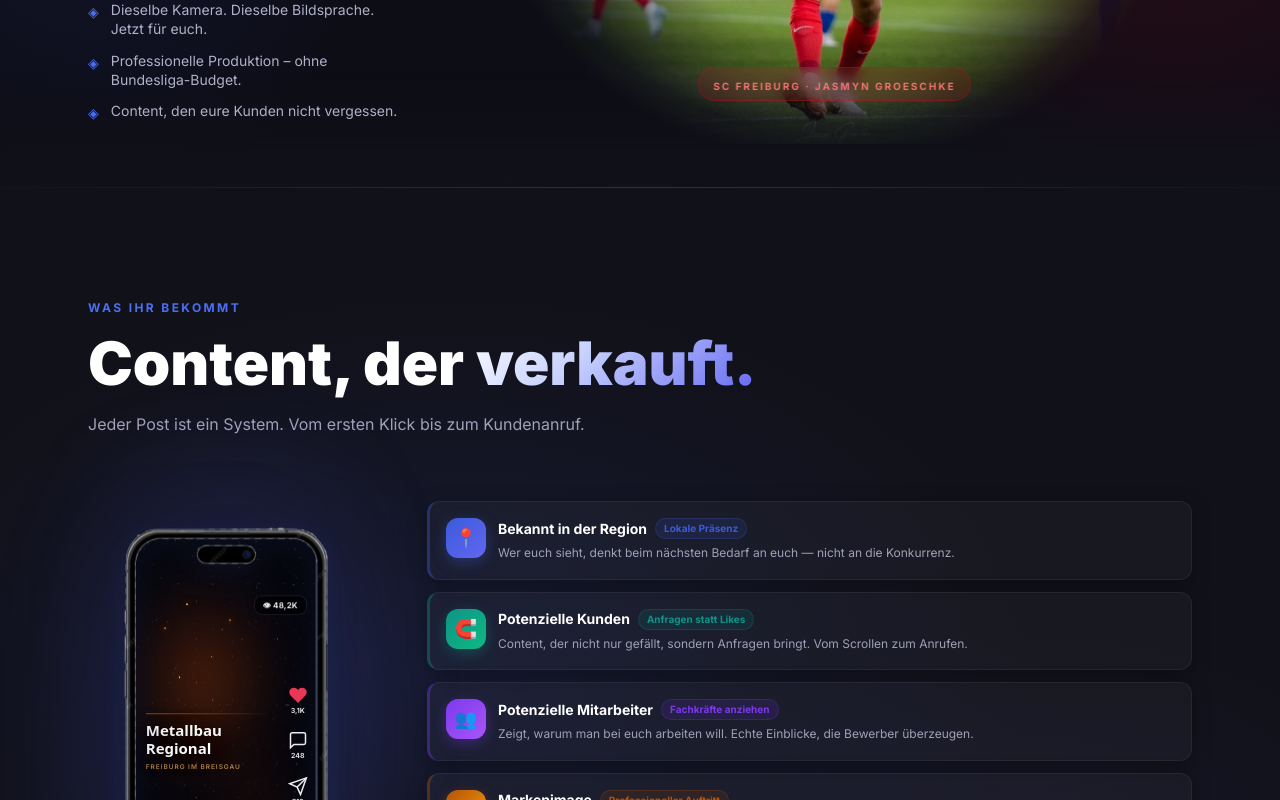
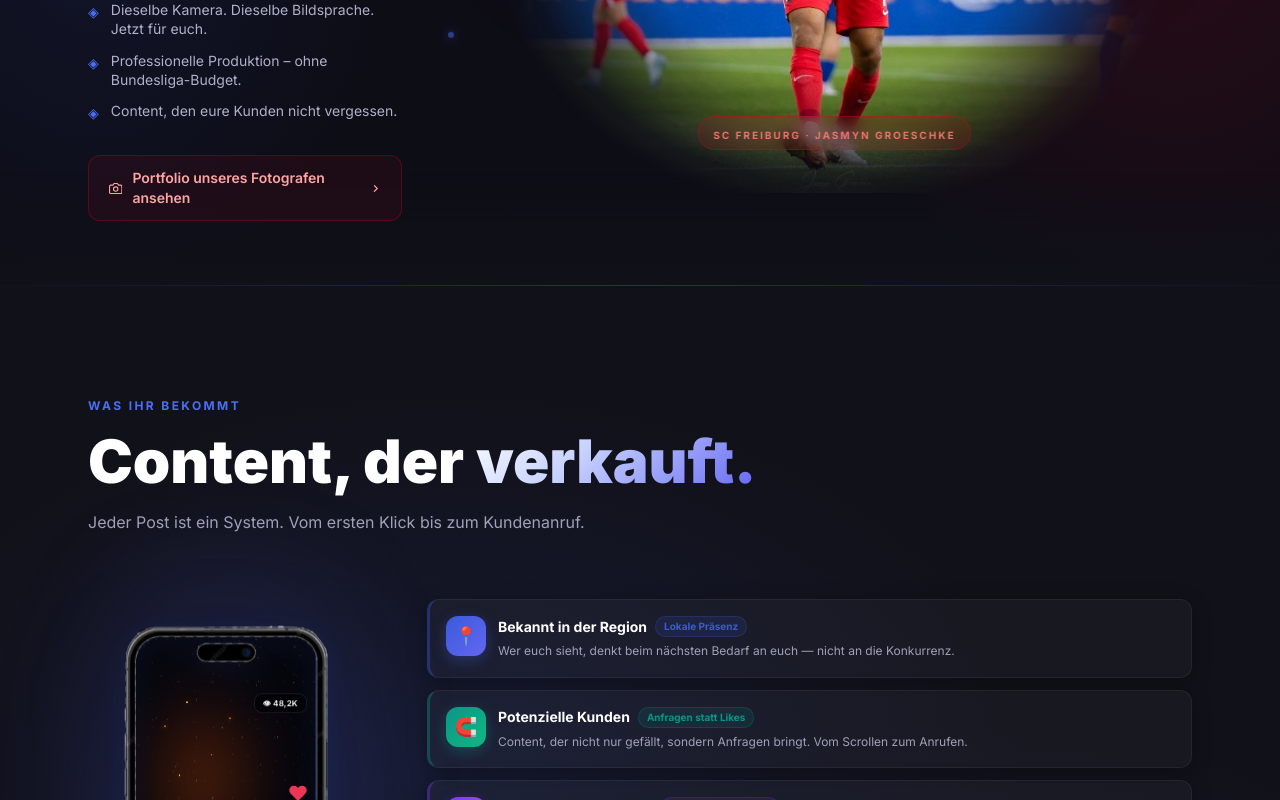
Before and after one commit to robinbusiness23-ui/smmaweb, a Next.js app: page / in a window 1280 px wide. Shown: the part 3656-4456 px from the top of the page. Built offline with nearby package versions, Linux system fonts and the light colour scheme; a web font is replaced by a local one.

Commit message:
Add photographer portfolio button linking to jgphotos.de

```diff
--- a/app/page.tsx
+++ b/app/page.tsx
@@ -779,7 +779,7 @@ function Home({ editorMode, setEditorMode }: { editorMode: boolean; setEditorMod
               über euren Betrieb spüren sollen. Wir fangen das ein.
               Nicht gestellt. Nicht generisch. Echt.
             </p>
-            <div className="reveal delay-300 flex flex-col gap-3">
+            <div className="reveal delay-300 flex flex-col gap-3 mb-8">
               {[
                 { icon: "◈", text: "Dieselbe Kamera. Dieselbe Bildsprache. Jetzt für euch." },
                 { icon: "◈", text: "Professionelle Produktion – ohne Bundesliga-Budget." },
@@ -791,6 +791,36 @@ function Home({ editorMode, setEditorMode }: { editorMode: boolean; setEditorMod
                 </div>
               ))}
             </div>
+            <a
+              href="https://www.jgphotos.de/"
+              target="_blank"
+              rel="noopener noreferrer"
+              className="reveal delay-400 group inline-flex items-center gap-2.5 px-5 py-3 rounded-xl text-sm font-semibold transition-all duration-300"
+              style={{
+                background: "rgba(226,0,26,0.08)",
+                border: "1px solid rgba(226,0,26,0.3)",
+                color: "#fca5a5",
+              }}
+              onMouseEnter={e => {
+                (e.currentTarget as HTMLAnchorElement).style.background = "rgba(226,0,26,0.15)";
+                (e.currentTarget as HTMLAnchorElement).style.borderColor = "rgba(226,0,26,0.55)";
+              }}
+              onMouseLeave={e => {
+                (e.currentTarget as HTMLAnchorElement).style.background = "rgba(226,0,26,0.08)";
+                (e.currentTarget as HTMLAnchorElement).style.borderColor = "rgba(226,0,26,0.3)";
+              }}
+            >
+              {/* Camera icon */}
+              <svg width="15" height="15" viewBox="0 0 24 24" fill="none" stroke="currentColor" strokeWidth="2" strokeLinecap="round" strokeLinejoin="round">
+                <path d="M23 19a2 2 0 0 1-2 2H3a2 2 0 0 1-2-2V8a2 2 0 0 1 2-2h4l2-3h6l2 3h4a2 2 0 0 1 2 2z"/>
+                <circle cx="12" cy="13" r="4"/>
+              </svg>
+              Portfolio unseres Fotografen ansehen
+              <svg width="13" height="13" viewBox="0 0 24 24" fill="none" stroke="currentColor" strokeWidth="2.5" strokeLinecap="round" strokeLinejoin="round"
+                className="transition-transform duration-300 group-hover:translate-x-1">
+                <polyline points="9 18 15 12 9 6"/>
+              </svg>
+            </a>
           </div>
 
           {/* ── Player image with oval mask ── */}
```
